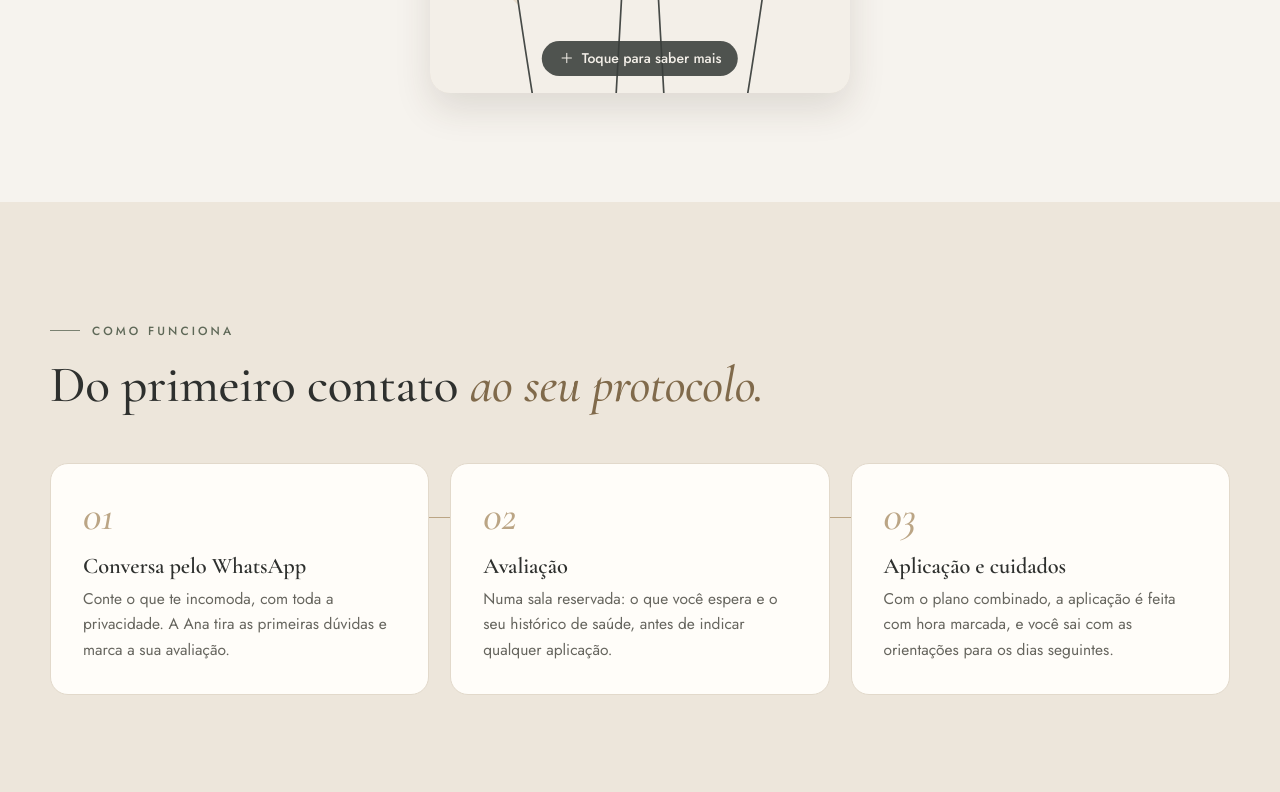
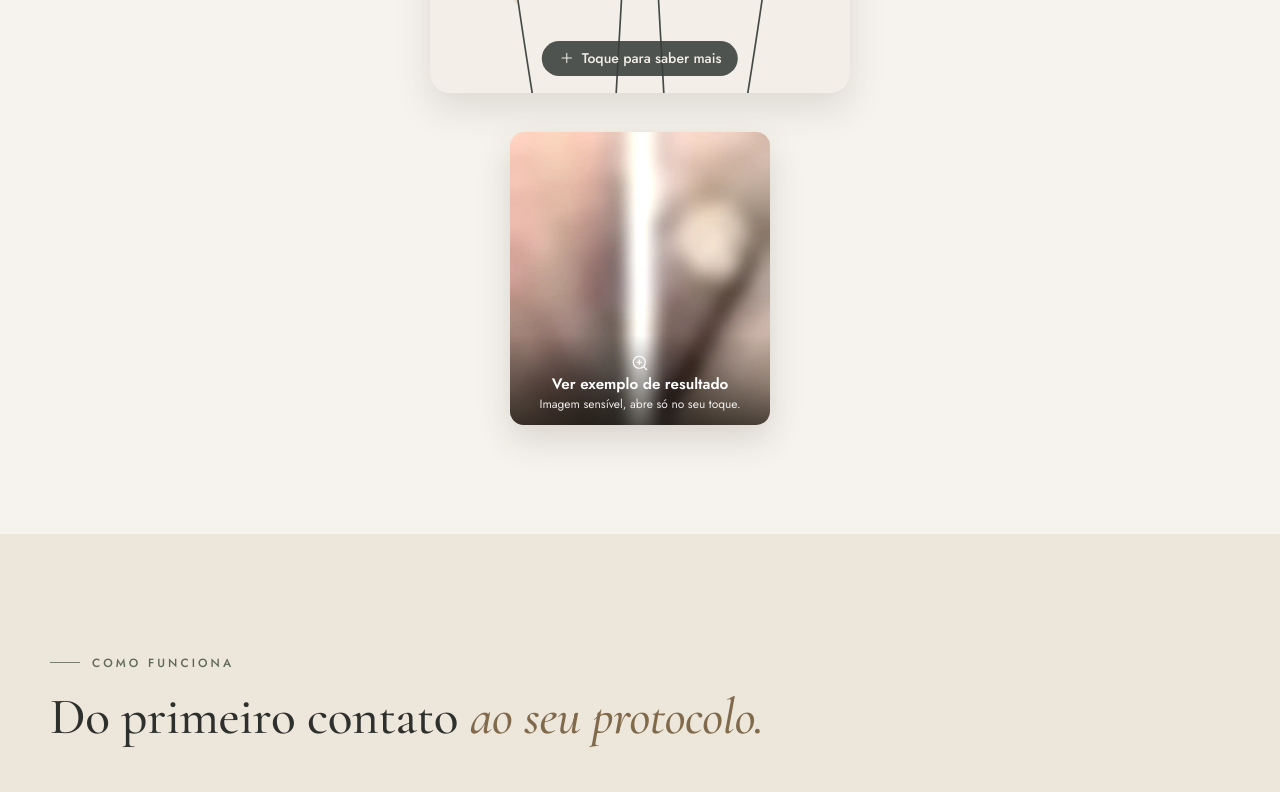
Before and after one commit to Marcel0gs/ana-flavia-araujo-estetica, a plain HTML site: page tratamentos/harmonizacao-intima/index.html in a window 1280 px wide. Shown: the part 2220-3012 px from the top of the page. Drawn offline with nearby package versions, Linux system fonts and the light colour scheme.

Commit message:
4 antes e depois de braco e foto intima com miniatura borrada

```diff
--- a/assets/css/tratamento.css
+++ b/assets/css/tratamento.css
@@ -626,3 +626,11 @@ h1 em,h2 em{font-style:italic;color:var(--nude-texto)}
 .js .intimo:not(.intimo--aberto) .intimo__lado{position:absolute;opacity:0;visibility:hidden;transform:translateX(-18px);pointer-events:none}
 .intimo__lado h3{margin:0 0 .6rem;font:500 clamp(1.5rem,3vw,1.9rem)/1.2 var(--serif);color:var(--tinta)}
 .intimo__lado p{margin:0 0 1.4rem;color:var(--tinta-suave)}
+.intimo-ex{display:flex;justify-content:center;margin-top:clamp(1.6rem,4vw,2.4rem)}
+.intimo-ex__btn{position:relative;display:block;width:min(100%,260px);border-radius:14px;overflow:hidden;box-shadow:0 14px 34px rgba(60,50,30,.16);transition:transform .4s var(--suave),box-shadow .4s}
+.intimo-ex__btn img{display:block;width:100%;height:auto}
+.intimo-ex__btn:hover,.intimo-ex__btn:focus-visible{transform:translateY(-4px);box-shadow:0 22px 44px rgba(60,50,30,.22)}
+.intimo-ex__btn:focus-visible{outline:2px solid var(--grafite);outline-offset:4px}
+.intimo-ex__txt{position:absolute;inset:auto 0 0 0;display:grid;gap:.2rem;justify-items:center;text-align:center;padding:1.2rem .8rem .9rem;background:linear-gradient(transparent,rgba(30,26,20,.78));color:#fff;font:600 .95rem/1.2 var(--sans,inherit)}
+.intimo-ex__txt .i{width:18px;height:18px}
+.intimo-ex__txt small{font-weight:400;font-size:.75rem;opacity:.9}
--- a/tratamentos/harmonizacao-intima/index.html
+++ b/tratamentos/harmonizacao-intima/index.html
@@ -21,6 +21,7 @@
 <meta name="viewport" content="width=device-width, initial-scale=1">
 <script>(function(d){d.className+=" js";try{if(!matchMedia("(prefers-reduced-motion: reduce)").matches)d.className+=" entra-pt"}catch(e){}})(document.documentElement);</script>
 <title>Harmonização íntima em Itabira/MG | Ana Flávia Araújo Estética</title>
+<meta name="robots" content="noimageindex">
 <meta name="description" content="Harmonização íntima em Itabira: preenchimento para volume, firmeza e hidratação, sempre com avaliação reservada. Esplanada da Estação.">
 <meta name="theme-color" content="#F6F3EE">
 <!-- canonical no GitHub Pages enquanto ela nao tiver dominio proprio -->
@@ -174,6 +175,15 @@
         <a class="btn" href="https://wa.me/5531986388648?text=Ol%C3%A1!%20Vim%20pelo%20site%20e%20quero%20saber%20mais%20sobre%20harmoniza%C3%A7%C3%A3o%20%C3%ADntima." target="_blank" rel="noopener"><svg class="btn__ico" aria-hidden="true"><use href="#i-zap"/></svg>Falar com a Ana</a>
       </div>
     </div>
+    <!-- Foto real da cliente (autorizada pela Ana, 12/11/2026). Regra: a miniatura e borrada, a foto
+         de verdade mora em assets/img/restrito/ (Disallow no robots.txt, noimageindex na pagina) e so
+         carrega no clique, pelo data-luz. Nunca por no src de um <img>. -->
+    <div class="intimo-ex">
+      <a class="intimo-ex__btn" href="../../assets/img/restrito/intimo-antes-depois.webp" data-luz data-legenda="Antes e logo depois, foto de uma cliente da Ana. Resultados variam de pessoa para pessoa.">
+        <img src="../../assets/img/intimo-borrado.webp" width="1000" height="1129" loading="lazy" decoding="async" alt="">
+        <span class="intimo-ex__txt"><svg class="i" aria-hidden="true"><use href="#i-lupa"/></svg>Ver exemplo de resultado<small>Imagem sensível, abre só no seu toque.</small></span>
+      </a>
+    </div>
   </div>
 </section>
 
```
Also changed, not shown: tratamentos/flacidez-celulite-estrias/index.html (+5 -0 lines), assets/img/intimo-borrado.webp (added), assets/img/res-bracos-01.webp (added), assets/img/res-bracos-02.webp (added), assets/img/res-bracos-03.webp (added), assets/img/res-bracos-04.webp (added), assets/img/restrito/intimo-antes-depois.webp (added), robots.txt.
